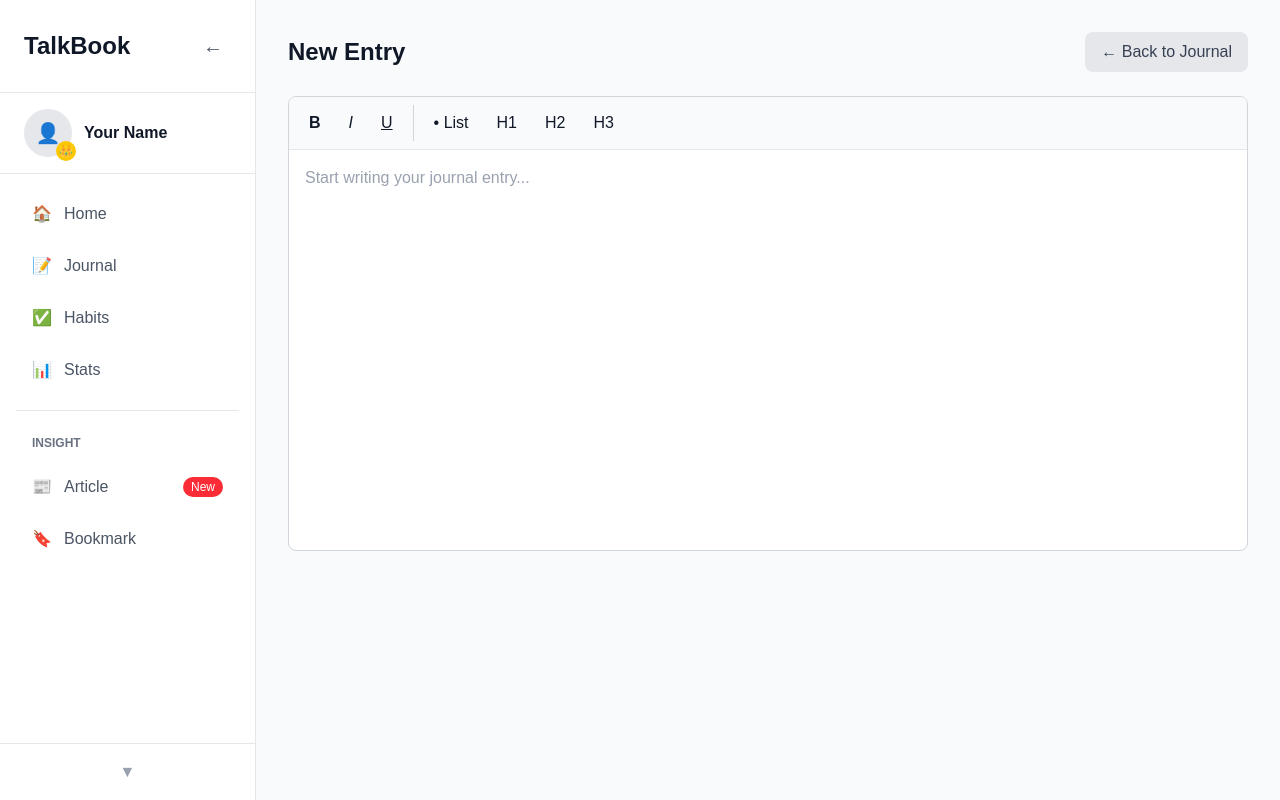
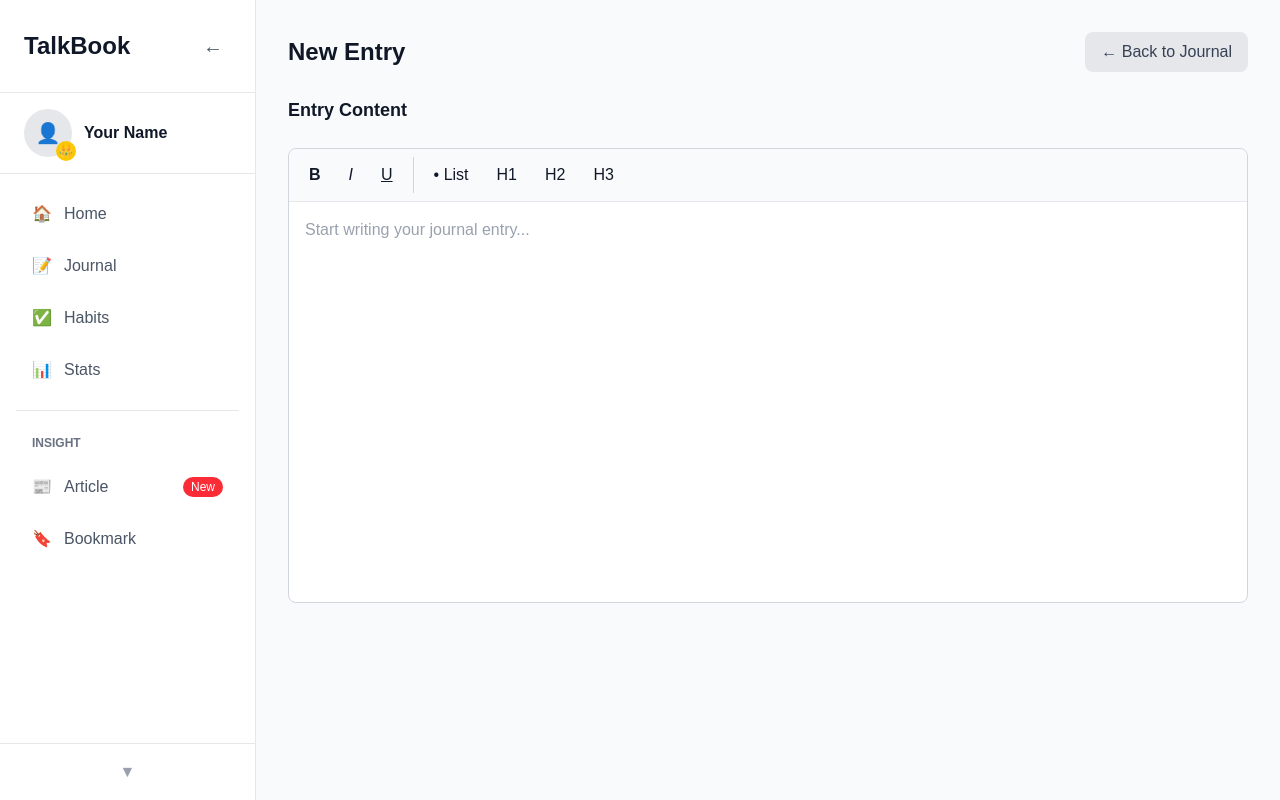
Before and after one commit to MikolWhy/TalkBook, a Next.js app: page /journal/new in a window 1280 px wide. Built offline with nearby package versions, Linux system fonts and the light colour scheme.

Commit message:
update new journal page

```diff
--- a/app/journal/new/page.tsx
+++ b/app/journal/new/page.tsx
@@ -127,6 +127,9 @@
 
       {/* Rich Text Editor */}
       <div className="mb-6">
+        <div className="mb-6">
+          <h2 className="text-lg font-bold text-gray-900">Entry Content</h2>
+        </div>
         <RichTextEditor
           value={content}
           onChange={(newContent: string) => setContent(newContent)}
```
